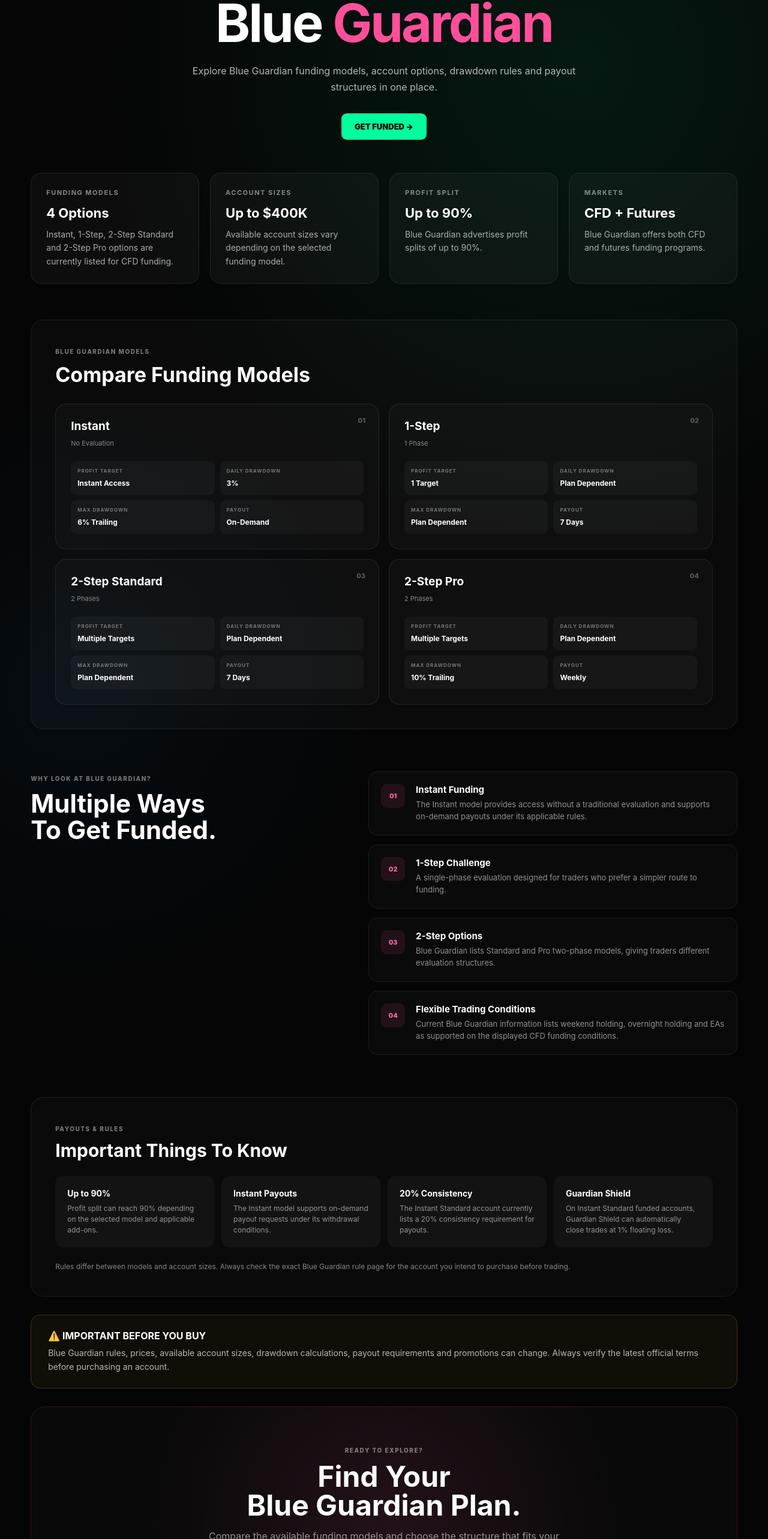
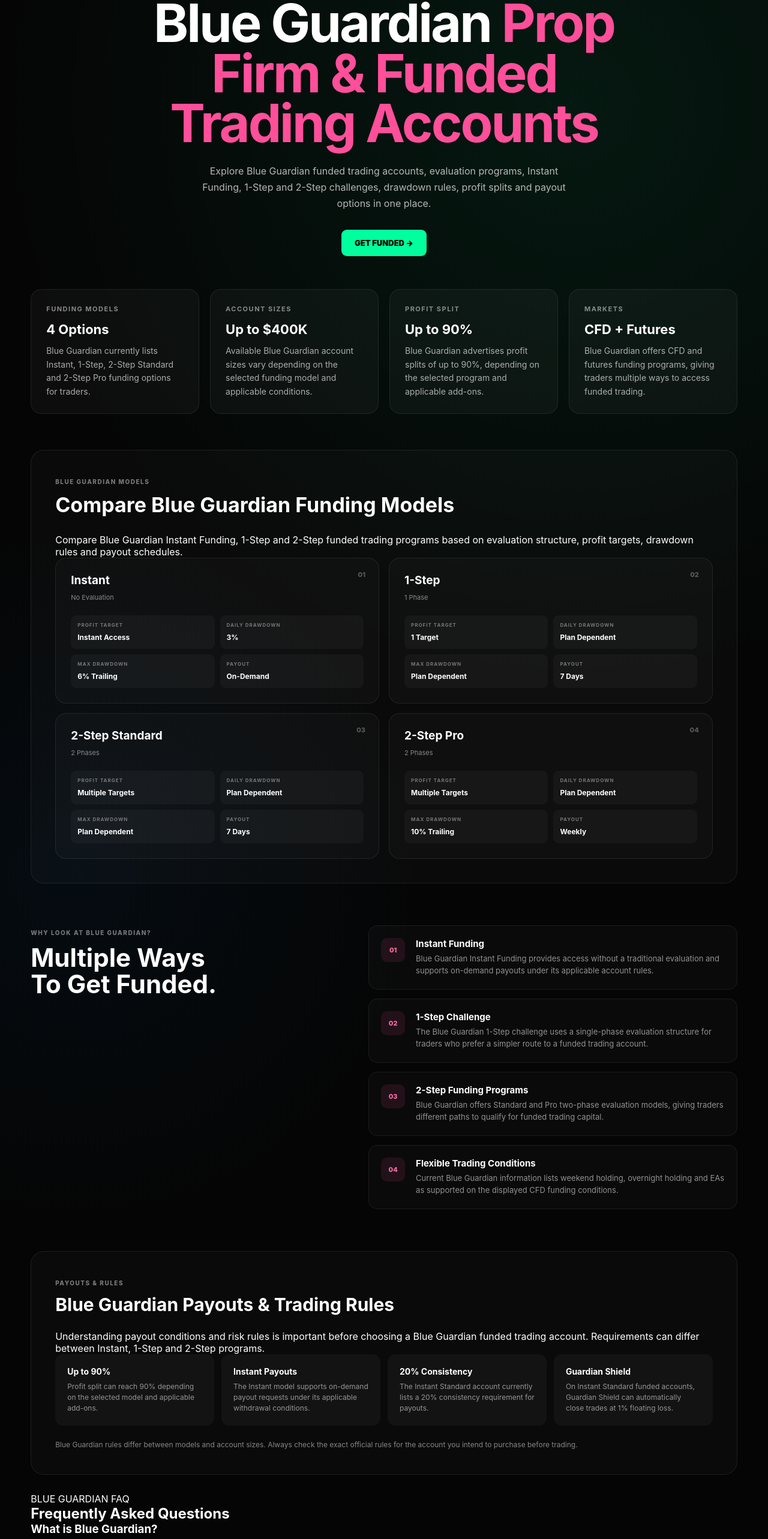
Before and after one commit to theseventeengrup-create/the-seventeen-funded-hub, a React (Vite) app: page /prop-firms/blueguardian in a window 1280 px wide. Shown: the part 190-2756 px from the top of the page at 60% size. Built offline with nearby package versions, Linux system fonts and the light colour scheme.

Commit message:
Improve Blue Guardian on-page SEO

```diff
--- a/src/BlueGuardian.jsx
+++ b/src/BlueGuardian.jsx
@@ -40,12 +40,13 @@
         <span className="badge">FEATURED PROP FIRM</span>
 
         <h1>
-          Blue <span>Guardian</span>
+          Blue Guardian <span>Prop Firm & Funded Trading Accounts</span>
         </h1>
 
         <p>
-          Explore Blue Guardian funding models, account options,
-          drawdown rules and payout structures in one place.
+          Explore Blue Guardian funded trading accounts, evaluation
+          programs, Instant Funding, 1-Step and 2-Step challenges,
+          drawdown rules, profit splits and payout options in one place.
         </p>
 
         <a
@@ -63,8 +64,8 @@
           <span>FUNDING MODELS</span>
           <h3>4 Options</h3>
           <p>
-            Instant, 1-Step, 2-Step Standard and 2-Step Pro options
-            are currently listed for CFD funding.
+            Blue Guardian currently lists Instant, 1-Step, 2-Step
+            Standard and 2-Step Pro funding options for traders.
           </p>
         </div>
 
@@ -72,8 +73,8 @@
           <span>ACCOUNT SIZES</span>
           <h3>Up to $400K</h3>
           <p>
-            Available account sizes vary depending on the selected
-            funding model.
+            Available Blue Guardian account sizes vary depending on
+            the selected funding model and applicable conditions.
           </p>
         </div>
 
@@ -81,7 +82,8 @@
           <span>PROFIT SPLIT</span>
           <h3>Up to 90%</h3>
           <p>
-            Blue Guardian advertises profit splits of up to 90%.
+            Blue Guardian advertises profit splits of up to 90%,
+            depending on the selected program and applicable add-ons.
           </p>
         </div>
 
@@ -89,8 +91,8 @@
           <span>MARKETS</span>
           <h3>CFD + Futures</h3>
           <p>
-            Blue Guardian offers both CFD and futures funding
-            programs.
+            Blue Guardian offers CFD and futures funding programs,
+            giving traders multiple ways to access funded trading.
           </p>
         </div>
       </div>
@@ -98,7 +100,13 @@
       <div className="blueguardian-plans">
         <span>BLUE GUARDIAN MODELS</span>
 
-        <h2>Compare Funding Models</h2>
+        <h2>Compare Blue Guardian Funding Models</h2>
+
+        <p>
+          Compare Blue Guardian Instant Funding, 1-Step and 2-Step
+          funded trading programs based on evaluation structure,
+          profit targets, drawdown rules and payout schedules.
+        </p>
 
         <div className="blue-plan-cards">
           {plans.map((plan, index) => (
@@ -157,9 +165,9 @@
               <h3>Instant Funding</h3>
 
               <p>
-                The Instant model provides access without a traditional
-                evaluation and supports on-demand payouts under its
-                applicable rules.
+                Blue Guardian Instant Funding provides access without
+                a traditional evaluation and supports on-demand
+                payouts under its applicable account rules.
               </p>
             </div>
           </div>
@@ -171,8 +179,9 @@
               <h3>1-Step Challenge</h3>
 
               <p>
-                A single-phase evaluation designed for traders who
-                prefer a simpler route to funding.
+                The Blue Guardian 1-Step challenge uses a single-phase
+                evaluation structure for traders who prefer a simpler
+                route to a funded trading account.
               </p>
             </div>
           </div>
@@ -181,11 +190,12 @@
             <div className="feature-icon">03</div>
 
             <div>
-              <h3>2-Step Options</h3>
+              <h3>2-Step Funding Programs</h3>
 
               <p>
-                Blue Guardian lists Standard and Pro two-phase models,
-                giving traders different evaluation structures.
+                Blue Guardian offers Standard and Pro two-phase
+                evaluation models, giving traders different paths
+                to qualify for funded trading capital.
               </p>
             </div>
           </div>
@@ -209,7 +219,14 @@
       <div className="blue-payout-section">
         <span>PAYOUTS & RULES</span>
 
-        <h2>Important Things To Know</h2>
+        <h2>Blue Guardian Payouts & Trading Rules</h2>
+
+        <p>
+          Understanding payout conditions and risk rules is important
+          before choosing a Blue Guardian funded trading account.
+          Requirements can differ between Instant, 1-Step and 2-Step
+          programs.
+        </p>
 
         <div className="blue-payout-grid">
           <div>
@@ -226,7 +243,7 @@
 
             <p>
               The Instant model supports on-demand payout requests
-              under its withdrawal conditions.
+              under its applicable withdrawal conditions.
             </p>
           </div>
 
@@ -250,10 +267,55 @@
         </div>
 
         <p className="blue-payout-note">
-          Rules differ between models and account sizes. Always check
-          the exact Blue Guardian rule page for the account you intend
-          to purchase before trading.
+          Blue Guardian rules differ between models and account sizes.
+          Always check the exact official rules for the account you
+          intend to purchase before trading.
         </p>
+      </div>
+
+      <div className="blueguardian-faq">
+        <span>BLUE GUARDIAN FAQ</span>
+
+        <h2>Frequently Asked Questions</h2>
+
+        <div className="faq-list">
+          <div>
+            <h3>What is Blue Guardian?</h3>
+            <p>
+              Blue Guardian is a proprietary trading firm offering
+              funded trading programs, including Instant Funding,
+              1-Step and 2-Step models.
+            </p>
+          </div>
+
+          <div>
+            <h3>What Blue Guardian funding programs are available?</h3>
+            <p>
+              The listed programs include Instant, 1-Step, 2-Step
+              Standard and 2-Step Pro. Availability and conditions
+              can vary over time.
+            </p>
+          </div>
+
+          <div>
+            <h3>What is the Blue Guardian profit split?</h3>
+            <p>
+              Blue Guardian advertises profit splits of up to 90%.
+              The exact split depends on the selected program and
+              applicable conditions or add-ons.
+            </p>
+          </div>
+
+          <div>
+            <h3>Can Blue Guardian rules change?</h3>
+            <p>
+              Yes. Prices, account sizes, drawdown calculations,
+              payout requirements and other trading conditions can
+              change. Traders should verify the latest official terms
+              before purchasing an account.
+            </p>
+          </div>
+        </div>
       </div>
 
       <div className="fundingpips-warning">
@@ -262,8 +324,9 @@
         <p>
           Blue Guardian rules, prices, available account sizes,
           drawdown calculations, payout requirements and promotions
-          can change. Always verify the latest official terms before
-          purchasing an account.
+          can change. This page is provided for comparison and
+          educational purposes. Always verify the latest official
+          Blue Guardian terms before purchasing or trading an account.
         </p>
       </div>
 
@@ -277,8 +340,9 @@
         </h2>
 
         <p>
-          Compare the available funding models and choose the
-          structure that fits your trading style.
+          Compare Blue Guardian funding models, account structures,
+          trading rules and payout conditions, then choose the
+          program that fits your trading style.
         </p>
 
         <a
```
